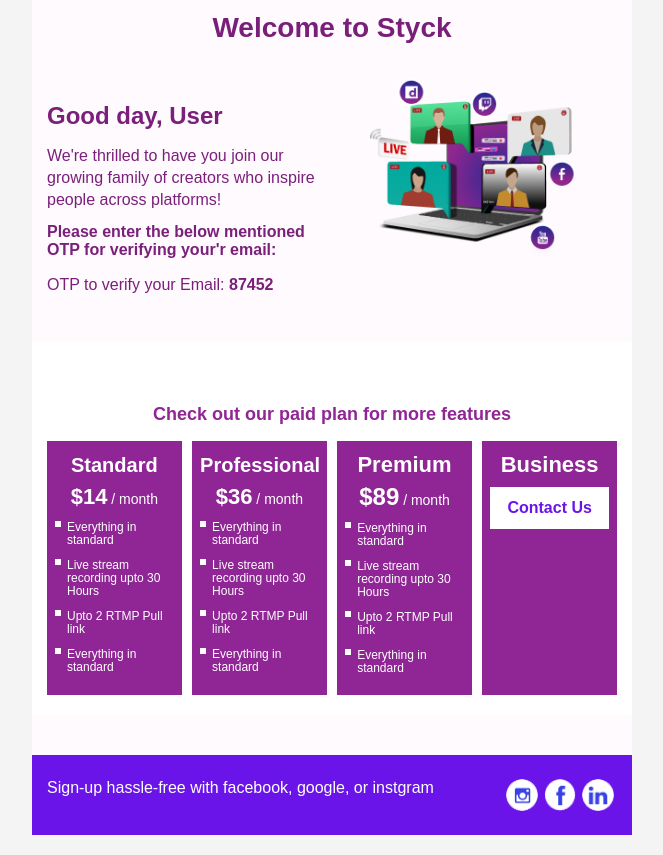
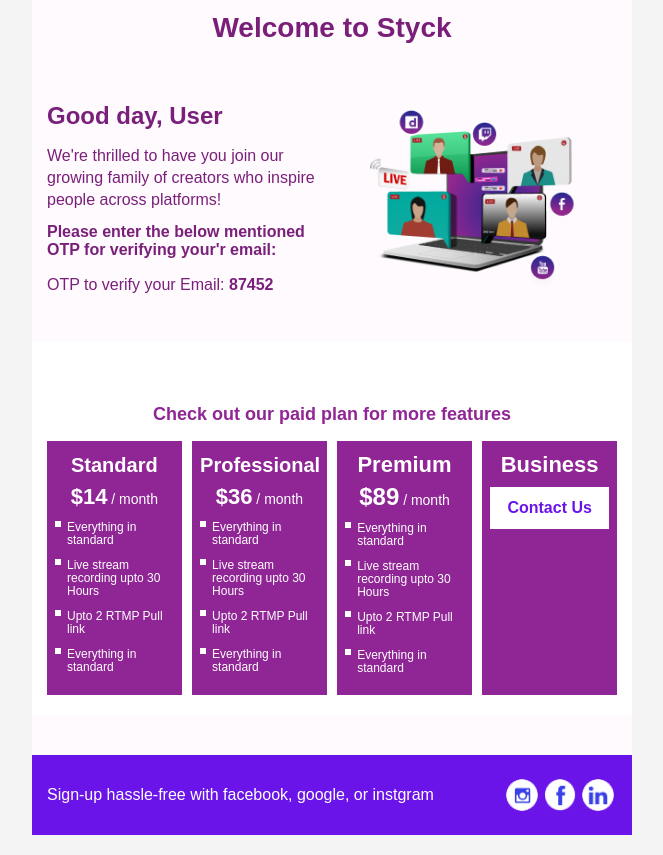
Before and after one commit to sheshmishra4/videoverse, a plain HTML site: page emailer/m.index.html in a window 1280 px wide. Shown: the part 84-939 px from the top of the page, without its empty margins (308-971 px from the left). Drawn offline with Linux system fonts and the light colour scheme.

Commit message:
Add files via upload
update emailer html

```diff
--- a/emailer/m.index.html
+++ b/emailer/m.index.html
@@ -117,7 +117,7 @@
                                                                         </tr>
                                                                     </tbody></table>
                                                                 </td>
-                                                                <td class="td-full-width-2" valign="top" width="50%" style="-ms-text-size-adjust: 100%; -webkit-text-size-adjust: 100%; mso-table-lspace: 0pt !important; mso-table-rspace: 0pt !important;">
+                                                                <td class="td-full-width-2" valign="middle" width="50%" style="-ms-text-size-adjust: 100%; -webkit-text-size-adjust: 100%; mso-table-lspace: 0pt !important; mso-table-rspace: 0pt !important;">
                                                                     <table cellspacing="0" cellpadding="0" border="0" width="100%" style="-ms-text-size-adjust: 100%; -webkit-text-size-adjust: 100%; border-collapse: collapse !important; border-spacing: 0 !important; margin: 0 auto !important; mso-table-lspace: 0pt !important; mso-table-rspace: 0pt !important; table-layout: fixed !important;">
                                                                         <tbody><tr style="-ms-text-size-adjust: 100%; -webkit-text-size-adjust: 100%;">
                                                                             <td style="-ms-text-size-adjust: 100%; -webkit-text-size-adjust: 100%; mso-table-lspace: 0pt !important; mso-table-rspace: 0pt !important;">
@@ -334,7 +334,7 @@
                                                         <table border="0" cellpadding="0" cellspacing="0" width="100%" style="-ms-text-size-adjust: 100%; -webkit-text-size-adjust: 100%; border-collapse: collapse !important; border-spacing: 0 !important; margin: 0 auto !important; mso-table-lspace: 0pt !important; mso-table-rspace: 0pt !important; table-layout: fixed !important;">
                                                             <tbody style="-ms-text-size-adjust: 100%; -webkit-text-size-adjust: 100%;">
                                                                 <tr style="-ms-text-size-adjust: 100%; -webkit-text-size-adjust: 100%; text-align: left;">
-                                                                    <td valign="top" class="td-full-width" width="80%" style="-ms-text-size-adjust: 100%; -webkit-text-size-adjust: 100%; mso-table-lspace: 0pt !important; mso-table-rspace: 0pt !important; text-align: left;">
+                                                                    <td valign="middle" class="td-full-width" width="80%" style="-ms-text-size-adjust: 100%; -webkit-text-size-adjust: 100%; mso-table-lspace: 0pt !important; mso-table-rspace: 0pt !important; text-align: left;">
                                                                         <p class="mfont app-heading" style="-ms-text-size-adjust: 100%; -webkit-text-size-adjust: 100%; color: #fff; font-family: Arial, Helvetica, sans-serif; font-size: 16px; font-weight: normal; margin: 0px; margin-bottom: 0; padding: 0px;">
                                                                             Sign-up hassle-free with facebook, google, or instgram</p>
                                                                     </td>
```
